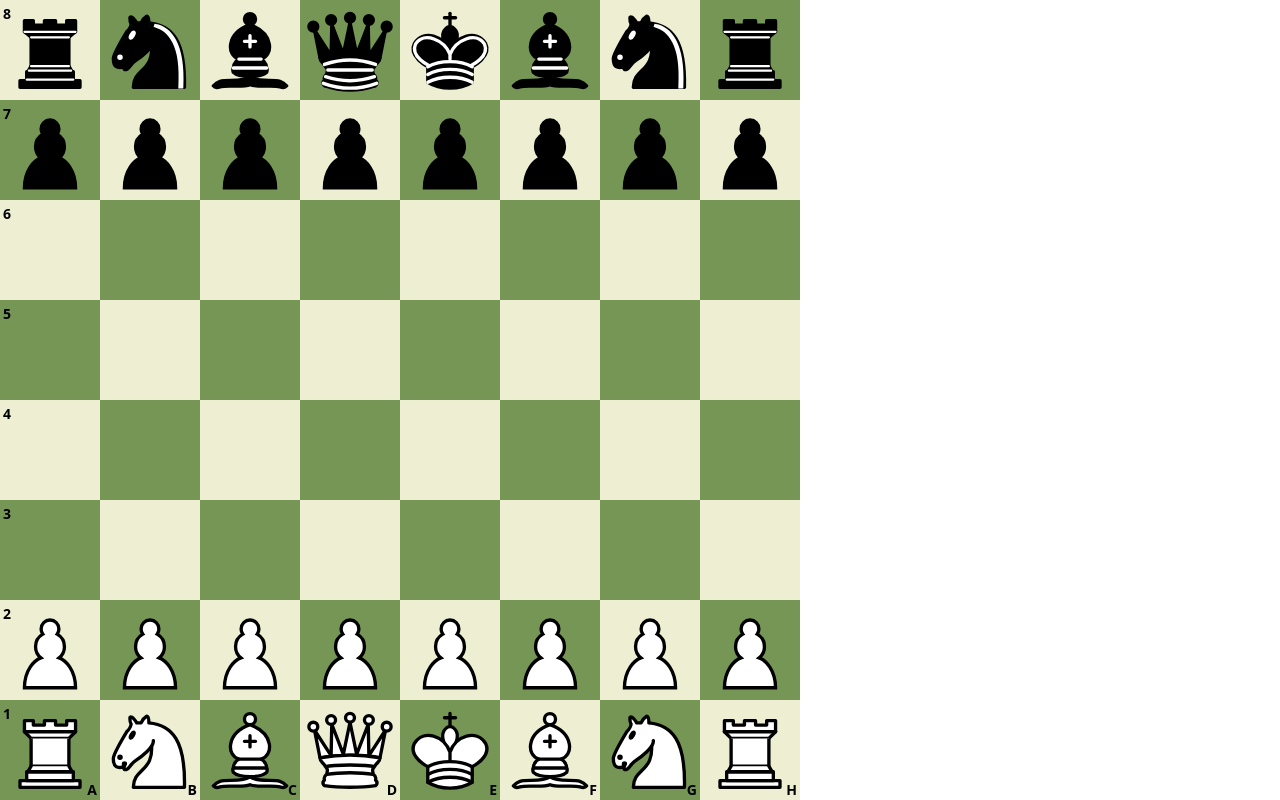
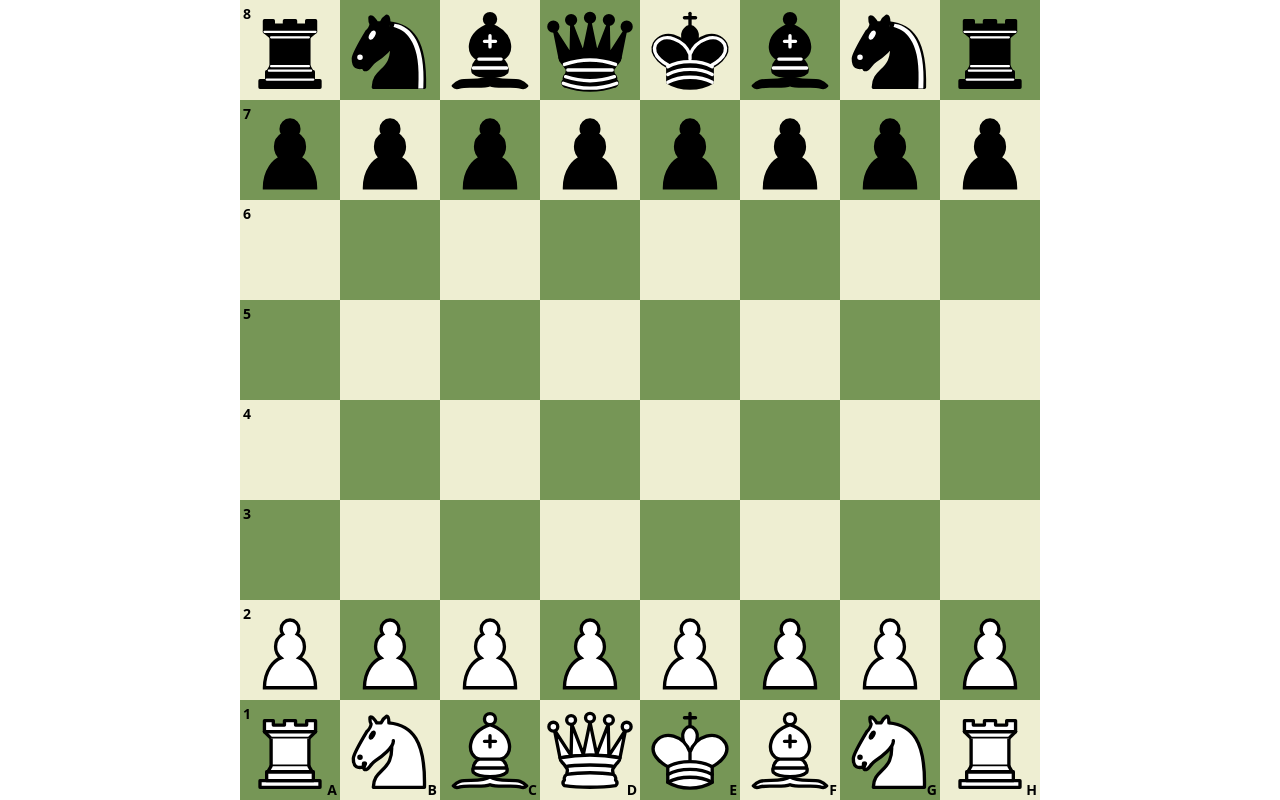
Before and after one commit to ChromaticRanger/Chess, a Vue app: page / in a window 1280 px wide. Built offline with nearby package versions, Linux system fonts and the light colour scheme.

Commit message:
Enhance layout by centering the board component within the viewport

```diff
--- a/src/App.vue
+++ b/src/App.vue
@@ -4,7 +4,7 @@
 </script>
 
 <template>
-  <div>
+  <div class="flex items-center justify-center min-h-screen">
     <Board />
   </div>
 </template>
```
